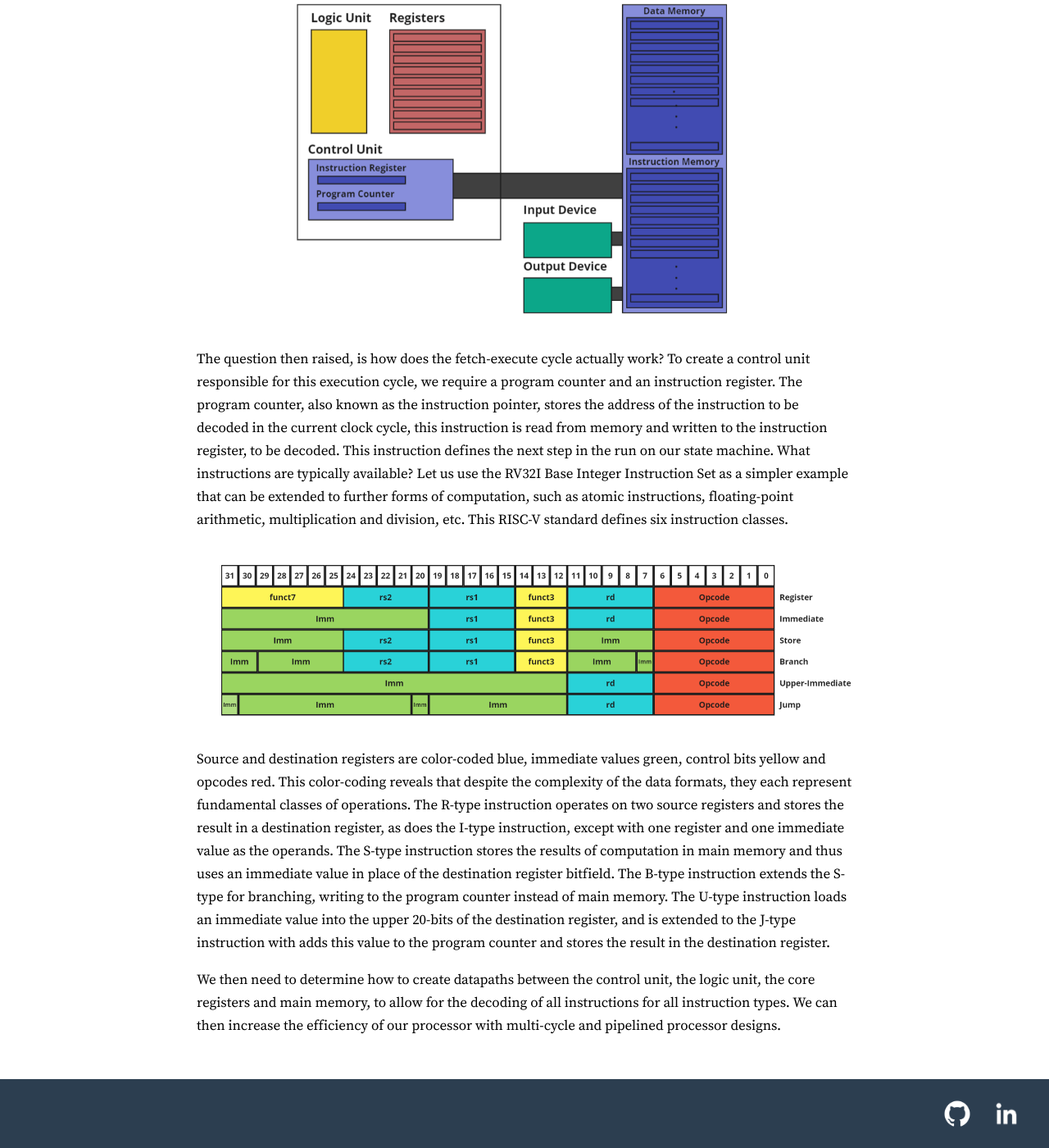
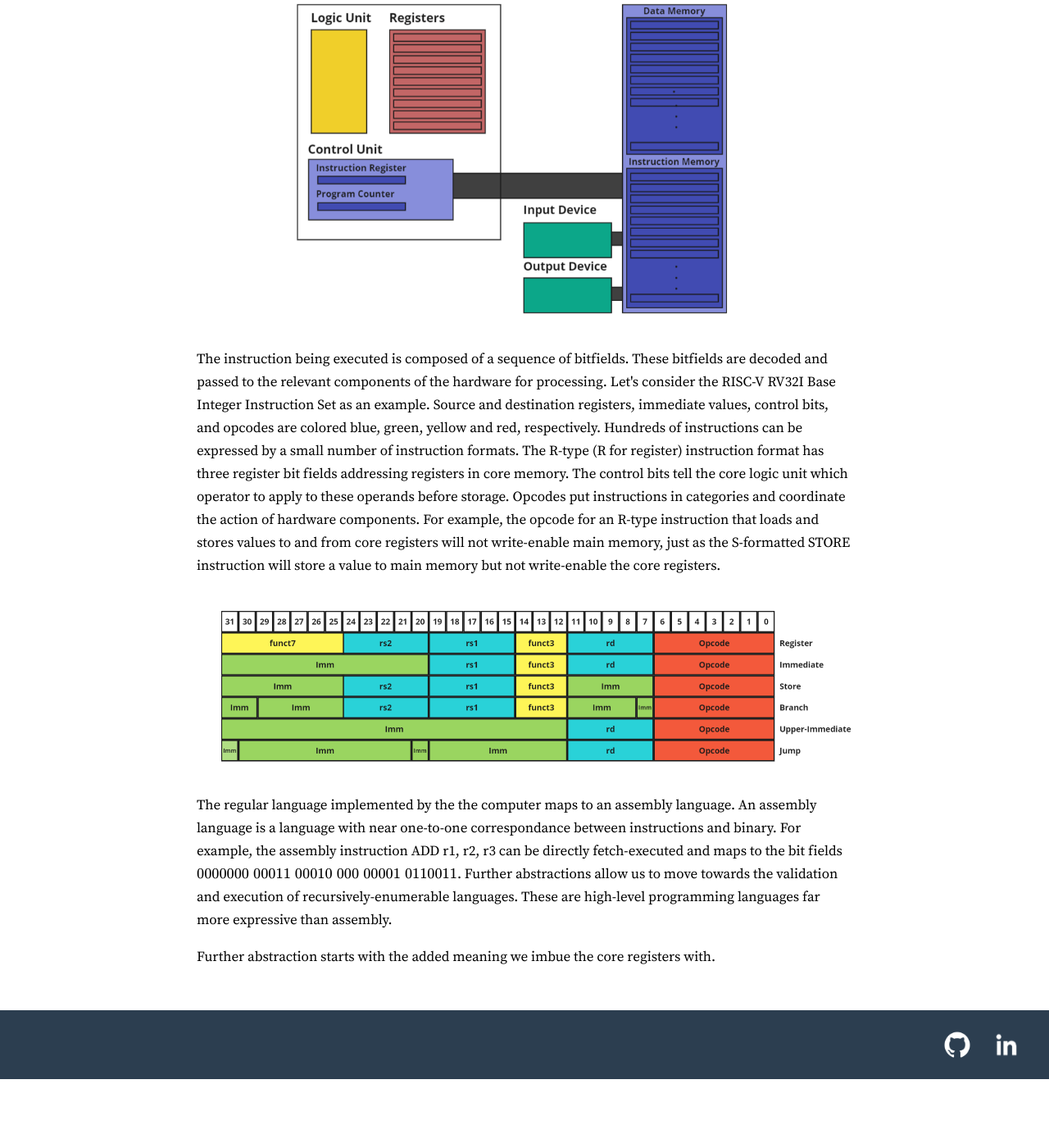
Before and after one commit to Rory-Mac/personal-website, a Jekyll site: the page built from Low-Level Programming/Computer Architecture.markdown, in a window 1280 px wide and 1400 px high, scrolled down 1444 px. Shown: the whole window at 82% size. Built offline with Jekyll 4.4.1, drawn with Linux system fonts in a browser that asks for light colours; after the commit the page ends 2760 px from its top, so only the background shows below that.

Commit message:
finish proof-read + start discussing abstractions above assembly

```diff
--- a/Low-Level Programming/Computer Architecture.markdown
+++ b/Low-Level Programming/Computer Architecture.markdown
@@ -24,20 +24,23 @@ same manner. A program counter stores the address to the next instruction to be
 stores the instruction being currently processed (addressed by the program counter one clock cycle before). The action performed by these
 registers is referred to as the fetch execute cycle.</p>
 <p><img src="/Assets/images/evolved_architecture.png" width="100%" height="100%"></p>
-<p>The question then raised, is how does the fetch-execute cycle actually work? To create a control unit responsible for this execution
-cycle, we require a program counter and an instruction register. The program counter, also known as the instruction pointer, stores the
-address of the instruction to be decoded in the current clock cycle, this instruction is read from memory and written to the instruction
-register, to be decoded. This instruction defines the next step in the run on our state machine. What instructions are typically available?
-Let us use the RV32I Base Integer Instruction Set as a simpler example that can be extended to further forms of computation, such as
-atomic instructions, floating-point arithmetic, multiplication and division, etc. This RISC-V standard defines six instruction classes.</p>
+<p>The instruction being executed is composed of a sequence of bitfields. These bitfields are decoded and passed to the relevant components
+of the hardware for processing. Let's consider the RISC-V RV32I Base Integer Instruction Set as an example. Source and destination registers,
+immediate values, control bits, and opcodes are colored blue, green, yellow and red, respectively. Hundreds of instructions can be
+expressed by a small number of instruction formats. The R-type (R for register) instruction format has three register bit fields addressing
+registers in core memory. The control bits tell the core logic unit which operator to apply to these operands before storage. Opcodes put
+instructions in categories and coordinate the action of hardware components. For example, the opcode for an R-type instruction that loads
+and stores values to and from core registers will not write-enable main memory, just as the S-formatted STORE instruction will store a value
+to main memory but not write-enable the core registers.</p>
 <p><img src="/Assets/images/RISC-V_formats.png" width="100%" height="100%"></p>
-<p>Source and destination registers are color-coded blue, immediate values green, control bits yellow and opcodes red. This color-coding
-reveals that despite the complexity of the data formats, they each represent fundamental classes of operations. The R-type instruction
-operates on two source registers and stores the result in a destination register, as does the I-type instruction, except with one register
-and one immediate value as the operands. The S-type instruction stores the results of computation in main memory and thus uses an immediate
-value in place of the destination register bitfield. The B-type instruction extends the S-type for branching, writing to the program counter
-instead of main memory. The U-type instruction loads an immediate value into the upper 20-bits of the destination register, and is extended
-to the J-type instruction with adds this value to the program counter and stores the result in the destination register.</p>
-<p>We then need to determine how to create datapaths between the control unit, the logic unit, the core registers and main memory, to
-allow for the decoding of all instructions for all instruction types. We can then increase the efficiency of our processor with multi-cycle
-and pipelined processor designs.</p>
+<p>The regular language implemented by the the computer maps to an assembly language. An assembly language is a language with
+near one-to-one correspondance between instructions and binary. For example, the assembly instruction ADD r1, r2, r3 can be directly
+fetch-executed and maps to the bit fields \( 0000000 \; 00011 \; 00010 \; 000 \; 00001 \; 0110011\). Further abstractions allow us to move
+towards the validation and execution of recursively-enumerable languages. These are high-level programming languages far more expressive
+than assembly.</p>
+<p>Further abstraction starts with the added meaning we imbue the core registers with.</p>
+<!--
+meaning of all core registers + diagram
+context-switching and the call stack
+multi-cycle, pipelined, branch prediction
+-->
```
